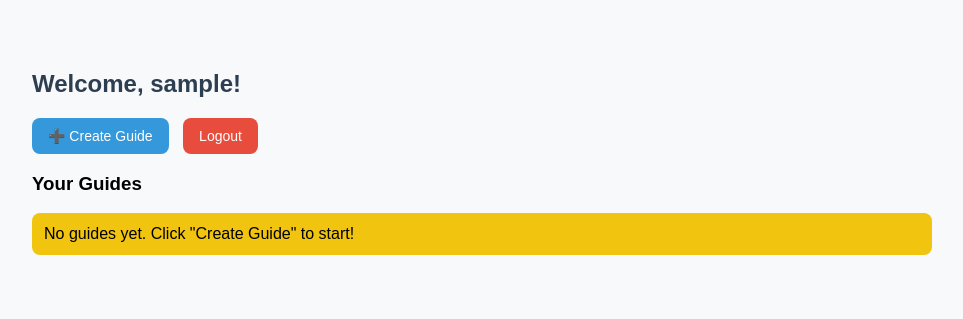
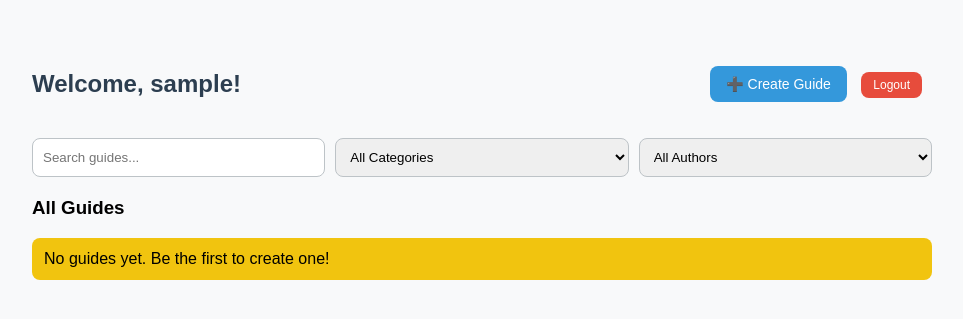
Before and after one commit to Fattcat/DIY-TutorialMaker, a Flask app: page /dashboard in a window 1280 px wide. Shown: the top 319 px of the page, without its empty margins (158-1121 px from the left). Run offline with Flask 3, Linux system fonts and the light colour scheme; the visitor is signed in with stand-in values (Sample User, id 1).

Commit message:
Update dashboard.html

```diff
--- a/v1/templates/dashboard.html
+++ b/v1/templates/dashboard.html
@@ -2,36 +2,151 @@
 <html>
 <head>
     <title>Dashboard</title>
-    <style>                                                                                                                                                     body { font-family: Arial, sans-serif; background: #f8f9fa; margin: 0; padding: 0; }
+    <style>
+        body { font-family: Arial, sans-serif; background: #f8f9fa; margin: 0; padding: 0; }
         .container { max-width: 900px; margin: 30px auto; padding: 20px; }
         h2 { color: #2c3e50; }
-        .btn { display: inline-block; padding: 10px 16px; background: #3498db; color: white; text-decoration: none; border-radius: 8px; font-size: 14px; margin-right: 10px; }                                                                                                                                          .btn:hover { background: #2980b9; }
+
+        .controls {
+            display: flex;
+            gap: 10px;
+            margin-bottom: 20px;
+            flex-wrap: wrap;
+        }
+        .controls input, .controls select {
+            padding: 10px;
+            border: 1px solid #bdc3c7;
+            border-radius: 8px;
+            flex: 1;
+            min-width: 150px;
+        }
+
+        .btn {
+            display: inline-block;
+            padding: 10px 16px;
+            background: #3498db;
+            color: white;
+            text-decoration: none;
+            border-radius: 8px;
+            font-size: 14px;
+            margin-right: 10px;
+        }
+        .btn:hover { background: #2980b9; }
+
         .btn-danger { background: #e74c3c; }
         .btn-danger:hover { background: #c0392b; }
-        .guide-grid { display: grid; grid-template-columns: repeat(auto-fill, minmax(300px, 1fr)); gap: 20px; margin-top: 20px; }
-        .guide-card { background: white; padding: 20px; border-radius: 10px; box-shadow: 0 2px 8px rgba(0,0,0,0.1); }
+
+        .btn-sm { padding: 6px 12px; font-size: 12px; }
+
+        .guide-grid {
+            display: grid;
+            grid-template-columns: repeat(auto-fill, minmax(300px, 1fr));
+            gap: 20px;
+            margin-top: 20px;
+        }
+        .guide-card {
+            background: white;
+            padding: 20px;
+            border-radius: 10px;
+            box-shadow: 0 2px 8px rgba(0,0,0,0.1);
+        }
         .guide-card h5 { margin: 0 0 10px; color: #2c3e50; }
+        .guide-card p { margin: 5px 0; font-size: 0.9em; color: #7f8c8d; }
+
         .alert { padding: 12px; background: #f1c40f; border-radius: 8px; margin-bottom: 20px; }
     </style>
 </head>
 <body>
 <div class="container">
-    <h2>Welcome, {{ session['username'] }}!</h2>
-    <a href="{{ url_for('create_guide') }}" class="btn">➕ Create Guide</a>
-    <a href="/logout" class="btn btn-danger btn-sm">Logout</a>
 
-    <h3>Your Guides</h3>
+    <!-- Zarovnanie: meno vľavo, tlačidlá vpravo -->
+    <div style="display: flex; justify-content: space-between; align-items: center; margin-bottom: 20px;">
+        <div>
+            <h2>Welcome, {{ session['username'] }}!</h2>
+        </div>
+        <div>
+            <a href="{{ url_for('create_guide') }}" class="btn">➕ Create Guide</a>
+            <a href="/logout" class="btn btn-danger btn-sm">Logout</a>
+        </div>
+    </div>
+
+    <!-- Search & Filter -->
+    <div class="controls">
+        <input type="text" id="searchInput" placeholder="Search guides..." onkeyup="filterGuides()">
+        <select id="categoryFilter" onchange="filterGuides()">
+            <option value="">All Categories</option>
+            {% for cat in categories %}
+            <option value="{{ cat|lower }}">{{ cat }}</option>
+            {% endfor %}
+        </select>
+        <select id="authorFilter" onchange="filterGuides()">
+            <option value="">All Authors</option>
+        </select>
+    </div>
+
+    <h3>All Guides</h3>
+
     {% if guides %}
-        <div class="guide-grid">
+        <div class="guide-grid" id="guideGrid">
         {% for g in guides %}
-            <div class="guide-card">
+            <div class="guide-card"
+                 data-title="{{ g.title|lower }}"
+                 data-category="{{ g.category|lower }}"
+                 data-author="{{ g.author|lower }}">
                 <h5>{{ g.title }}</h5>
+                <p>By: <strong>{{ g.author }}</strong> | Category: <strong>{{ g.category }}</strong></p>
                 <a href="{{ g.url }}" class="btn">👁️ View</a>
+                {% if g.author == session['username'] %}
+                    <a href="{{ url_for('delete_guide', filename=g.filename) }}"
+                       class="btn btn-danger btn-sm"
+                       onclick="return confirm('Delete \'{{ g.title }}\'?')">🗑️ Delete</a>
+                {% endif %}
             </div>
         {% endfor %}
         </div>
     {% else %}
-        <div class="alert">No guides yet. Click "Create Guide" to start!</div>
+        <div class="alert">No guides yet. Be the first to create one!</div>
     {% endif %}
 </div>
-</body>                                                                                                                                                 </html>
+
+<script>
+// Napln filter autorov
+document.addEventListener('DOMContentLoaded', function () {
+    const authorFilter = document.getElementById('authorFilter');
+    const authors = new Set();
+
+    document.querySelectorAll('.guide-card').forEach(card => {
+        const author = card.dataset.author;
+        if (author) {
+            authors.add(author);
+        }
+    });
+
+    authors.forEach(author => {
+        const option = document.createElement('option');
+        option.value = author;
+        option.textContent = author.charAt(0).toUpperCase() + author.slice(1);
+        authorFilter.appendChild(option);
+    });
+});
+
+function filterGuides() {
+    const search = document.getElementById('searchInput').value.toLowerCase();
+    const category = document.getElementById('categoryFilter').value.toLowerCase();
+    const author = document.getElementById('authorFilter').value.toLowerCase();
+
+    document.querySelectorAll('.guide-card').forEach(card => {
+        const title = card.dataset.title;
+        const cat = card.dataset.category;
+        const cardAuthor = card.dataset.author;
+
+        const matchesSearch = title.includes(search);
+        const matchesCategory = !category || cat === category;
+        const matchesAuthor = !author || cardAuthor === author;
+
+        card.style.display = matchesSearch && matchesCategory && matchesAuthor ? 'block' : 'none';
+    });
+}
+</script>
+</body>
+</html>
```
